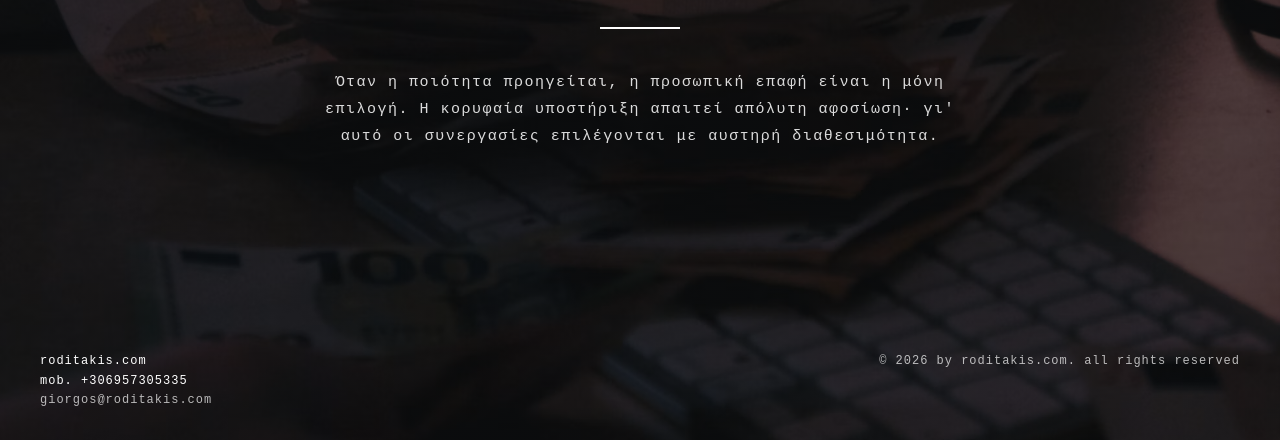
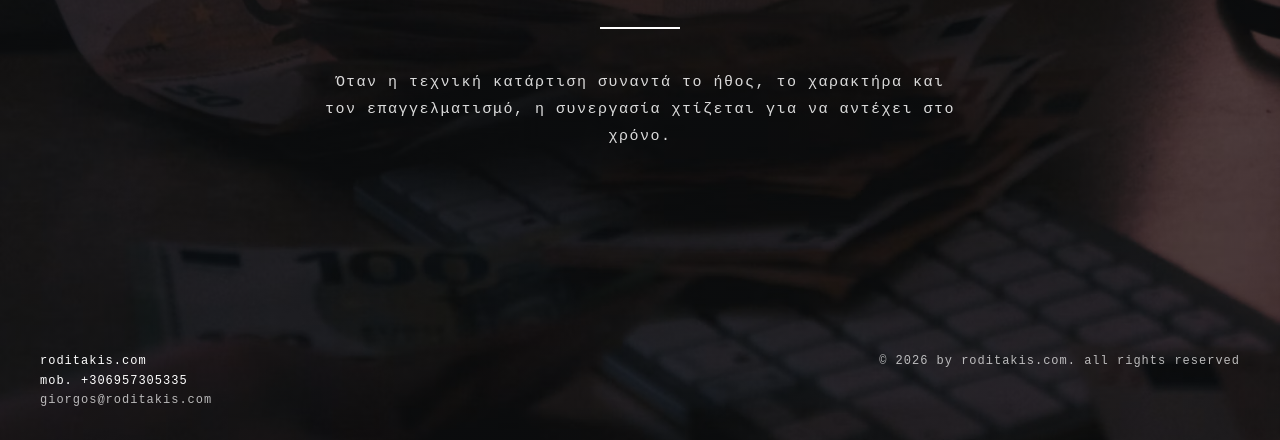
Before and after one commit to georgeroditakis-create/roditakis.com, a plain HTML site: page index.html in a window 1280 px wide. Shown: the part 360-800 px from the top of the page. Drawn offline with Linux system fonts and the light colour scheme.

Commit message:
Update index.html

```diff
--- a/index.html
+++ b/index.html
@@ -125,7 +125,7 @@
         <h1>Γιώργος Ροδιτάκης</h1>
         <h2>EXCLUSIVE ACCOUNTING & CONSULTING</h2>
         <div class="divider"></div>
-        <p class="punchline">Όταν η ποιότητα προηγείται, η προσωπική επαφή είναι η μόνη επιλογή. Η κορυφαία υποστήριξη απαιτεί απόλυτη αφοσίωση· γι' αυτό οι συνεργασίες επιλέγονται με αυστηρή διαθεσιμότητα.</p>
+        <p class="punchline">Όταν η τεχνική κατάρτιση συναντά το ήθος, το χαρακτήρα και τον επαγγελματισμό, η συνεργασία χτίζεται για να αντέχει στο χρόνο.</p>
     </div>
 
     <div class="footer">
```
